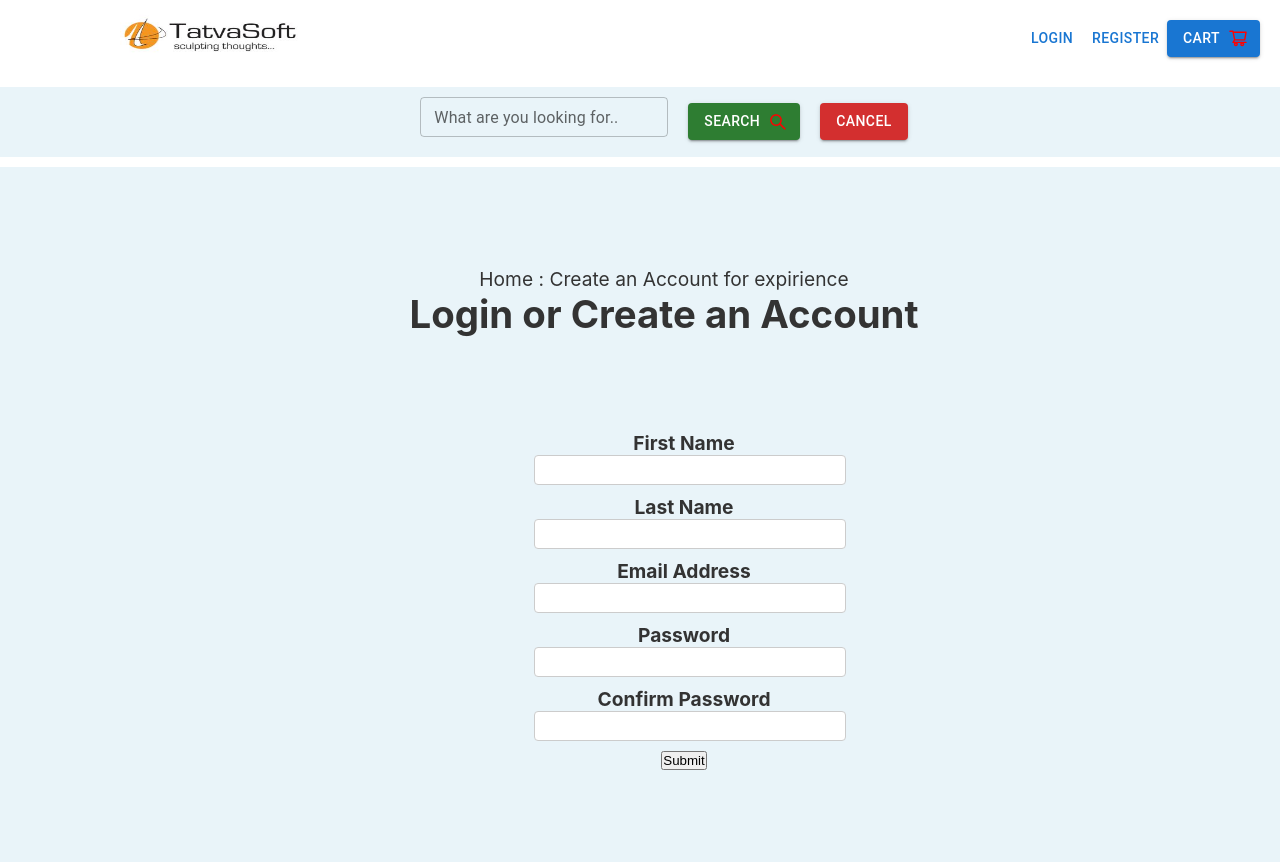
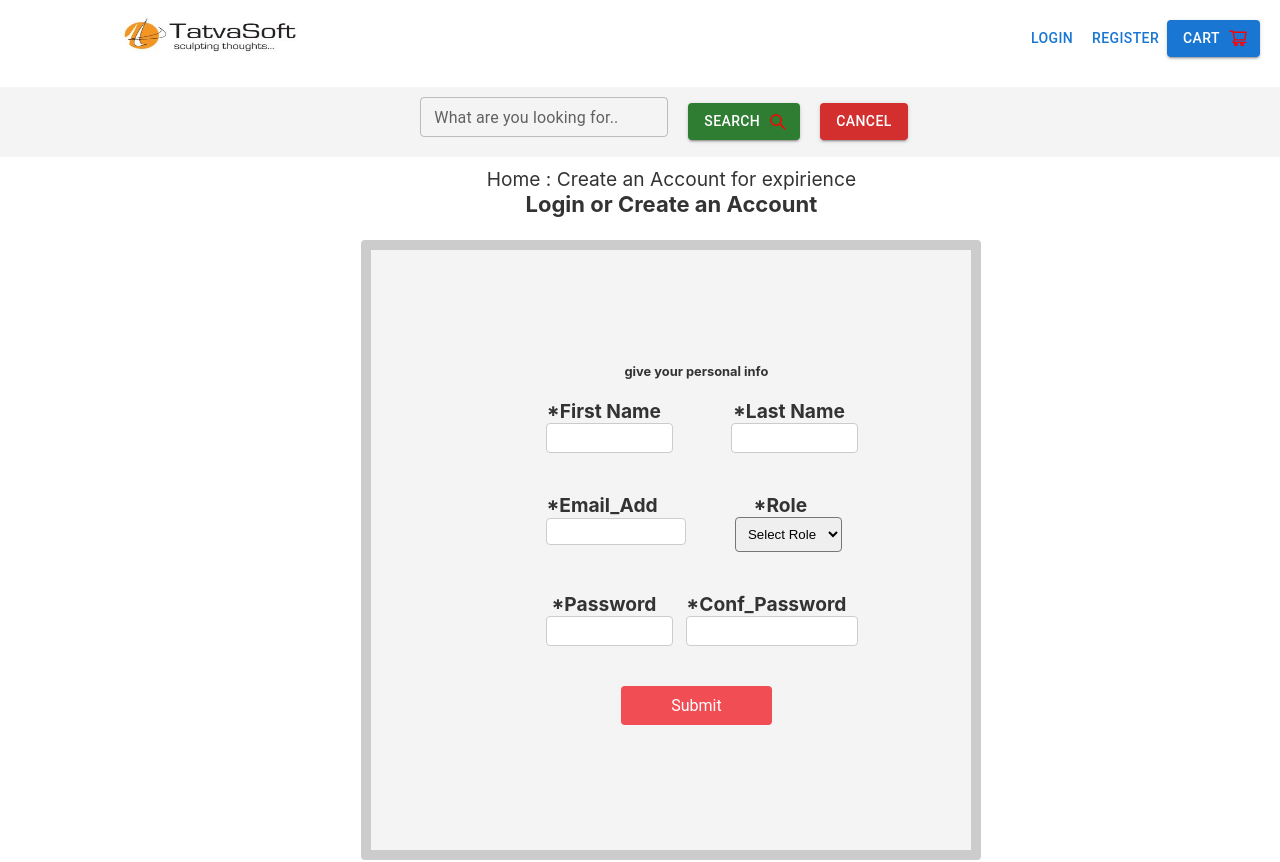
Before and after one commit to kartikmodi8347/tatvasoft-bookstore, a React (Create React App) app: page / in a window 1280 px wide. Shown: the top 862 px of the page. Built offline with nearby package versions, Linux system fonts and the light colour scheme.

Commit message:
put API on registration page

```diff
--- a/package.json
+++ b/package.json
@@ -9,12 +9,14 @@
     "@testing-library/jest-dom": "^5.16.5",
     "@testing-library/react": "^13.4.0",
     "@testing-library/user-event": "^13.5.0",
+    "axios": "^1.4.0",
     "formik": "^2.2.9",
     "react": "^18.2.0",
     "react-dom": "^18.2.0",
     "react-icons": "^4.8.0",
     "react-router-dom": "^6.11.2",
     "react-scripts": "5.0.1",
+    "react-toastify": "^9.1.3",
     "web-vitals": "^2.1.4"
   },
   "scripts": {
--- a/src/pages/Register.jsx
+++ b/src/pages/Register.jsx
@@ -1,84 +1,136 @@
-import React, { useState } from 'react';
+import React, { useState } from "react";
 //import { Link } from 'react-router-dom'
-import Header from '../components/Header'
-import Footer from '../components/Footer'
-import '../styles/Register.css'
-import { TextField, Button } from '@mui/material'
-import { AiOutlineSearch } from 'react-icons/ai';
+import Header from "../components/Header";
+import Footer from "../components/Footer";
+import "../styles/Register.css";
+import { TextField, Button } from "@mui/material";
+import { AiOutlineSearch } from "react-icons/ai";
 
 const RegistrationForm = () => {
-  const [firstName, setFirstName] = useState('');
-  const [lastName, setLastName] = useState('');
-  const [email, setEmail] = useState('');
-  const [password, setPassword] = useState('');
-  const [confirmPassword, setConfirmPassword] = useState('');
+  const [firstName, setFirstName] = useState("");
+  const [lastName, setLastName] = useState("");
+  const [email, setEmail] = useState("");
+  const [password, setPassword] = useState("");
+  const [confirmPassword, setConfirmPassword] = useState("");
   const [errors, setErrors] = useState({});
+  const [role, setRole] = useState("");
+  const [isSubmitted, setIsSubmitted] = useState(false);
+
 
   const validateForm = () => {
     const errors = {};
 
     //  for Validate FirstName using this formate
-    if (firstName.trim() === '') {
-      errors.firstName = 'First Name is required';
+    if (firstName.trim() === "") {
+      errors.firstName = "First Name is required";
     }
 
     // for Validate LastName using this formate
-    if (lastName.trim() === '') {
-      errors.lastName = 'Last Name is required';
+    if (lastName.trim() === "") {
+      errors.lastName = "Last Name is required";
     }
 
     // for Validate EmailAddress using this formate
-    if (email.trim() === '') {
-      errors.email = 'Email Address is required';
+    if (email.trim() === "") {
+      errors.email = "Email Address is required";
     } else if (!/\S+@\S+\.\S+/.test(email)) {
-      errors.email = 'Invalid Email Address';
+      errors.email = "Invalid Email Address";
     }
 
     //  for Validate Password must be this formate
-    if (password === '') {
-      errors.password = 'Password is required';
+    if (password === "") {
+      errors.password = "Password is required";
     } else if (password.length < 6) {
-      errors.password = 'Password must be at least 6 characters long';
+      errors.password = "Password must be at least 6 characters long";
     }
 
     //  for Validate ConfirmPassword must be same as Password
-    if (confirmPassword === '') {
-      errors.confirmPassword = 'Confirm Password is required';
+    if (confirmPassword === "") {
+      errors.confirmPassword = "Confirm Password is required";
     } else if (confirmPassword !== password) {
-      errors.confirmPassword = 'Passwords do not match';
+      errors.confirmPassword = "Passwords do not match";
     }
 
+    // for role puposes
+    if (role === "") {
+      errors.role = "Role is required";
+    }
     setErrors(errors);
 
     // Check if there are no errors
     return Object.keys(errors).length === 0;
   };
 
-  const handleSubmit = (e) => {
+  const handleSubmit = async (e) => {
     e.preventDefault();
 
     if (validateForm()) {
-      // Perform form submission or API call put API here
-      console.log('Form submitted!');
+      const formData = {
+        firstName,
+        lastName,
+        email,
+        password,
+        confirmPassword,
+        role,
+      };
+
+      try {
+        const response = await fetch("https://jsonplaceholder.typicode.com/posts", {
+          method: "POST",
+          headers: {
+            "Content-Type": "application/json",
+          },
+          body: JSON.stringify(formData),
+        });
+
+        if (response.ok) {
+          alert("User registered sucessfully");
+         // window.location.href = "/"
+          console.log("Form submitted!", formData);
+          console.log("Data stored on API successfully.");
+          setIsSubmitted(true);
+          setFirstName("");
+          setLastName("");
+          setEmail("");
+          setPassword("");
+          setConfirmPassword("");
+          setRole("");
+        }
+        else {
+          console.log("Form submission failed.");
+          // Handle form submission failure
+        }
+      } catch (error) {
+        console.log("An error occurred during form submission:", error);
+        // Handle error during form submission
+      }
     }
   };
 
+
+
   return (
     <>
-    <div className= "Reg-form">
+      <div className="register">
+        <p>Home : Create an Account for expirience</p>
+        <h2 className="txt">Login or Create an Account</h2>
+        <div className="Reg-form">
           <form onSubmit={handleSubmit}>
+          <h6>give your personal info</h6>
+            <div className="personal-information">
               <div>
-        <label htmlFor="firstName">First Name</label>
+                <label htmlFor="firstName">*First Name</label>
                 <input
                   type="text"
                   id="firstName"
                   value={firstName}
+
                   onChange={(e) => setFirstName(e.target.value)}
                 />
                 {errors.firstName && <span>{errors.firstName}</span>}
               </div>
               <div>
-        <label htmlFor="lastName">Last Name</label>
+                <label htmlFor="lastName">*Last Name</label>
                 <input
                   type="text"
                   id="lastName"
@@ -87,8 +139,11 @@ const RegistrationForm = () => {
                 />
                 {errors.lastName && <span>{errors.lastName}</span>}
               </div>
+            </div>
+
+            <div className="role-information">
               <div>
-        <label htmlFor="email">Email Address</label>
+                <label htmlFor="email">*Email_Add</label>
                 <input
                   type="email"
                   id="email"
@@ -98,7 +153,23 @@ const RegistrationForm = () => {
                 {errors.email && <span>{errors.email}</span>}
               </div>
               <div>
-        <label htmlFor="password">Password</label>
+                <label htmlFor="role">*Role</label>
+                <select
+                  id="role"
+                  value={role}
+                  onChange={(e) => setRole(e.target.value)}
+                >
+                  <option value="">Select Role</option>
+                  <option value="buyer">Buyer</option>
+                  <option value="seller">Seller</option>
+                </select>
+                {errors.role && <span>{errors.role}</span>}
+              </div>
+            </div>
+
+            <div className="leagel-information">
+              <div>
+                <label htmlFor="password">*Password</label>
                 <input
                   type="password"
                   id="password"
@@ -108,17 +179,24 @@ const RegistrationForm = () => {
                 {errors.password && <span>{errors.password}</span>}
               </div>
               <div>
-        <label htmlFor="confirmPassword">Confirm Password</label>
+                <label htmlFor="confirmPassword">*Conf_Password</label>
                 <input
                   type="password"
                   id="confirmPassword"
                   value={confirmPassword}
                   onChange={(e) => setConfirmPassword(e.target.value)}
                 />
-        {errors.confirmPassword && <span>{errors.confirmPassword}</span>}
+                {errors.confirmPassword && (
+                  <span>{errors.confirmPassword}</span>
+                )}
               </div>
-      <button type="submit">Submit</button>
+            </div>
+            <div className="btn-wrapper">
+            <button type="submit" onClick={() => setIsSubmitted(false)}> Submit</button>
+            </div>
           </form>
+        </div>
+
       </div>
     </>
   );
@@ -127,23 +205,26 @@ const RegistrationForm = () => {
 function Register() {
   return (
     <>
-     <Header/>
-
+      <Header />
 
       <div className="search">
+        <TextField label="What are you looking for.." size="small" />
+        <Button
+          variant="contained"
+          color="success"
+          endIcon={<AiOutlineSearch />}
+        >
+          Search
+        </Button>
+        <Button variant="contained" color="error">
+          Cancel
+        </Button>
+      </div>
 
-        <TextField label="What are you looking for.." size="small" />
-        <Button variant="contained" color="success" endIcon={<AiOutlineSearch />}>Search</Button>
-        <Button variant="contained" color='error'>Cancel</Button></div>
+      <RegistrationForm />
 
-      <div className="register">
-
-        <p>Home : Create an Account for expirience</p>
-        <h1>Login or Create an Account</h1><br />
-        <RegistrationForm />
-      </div>
       <Footer />
     </>
-  )
+  );
 }
 export default Register;
--- a/src/styles/Footer.css
+++ b/src/styles/Footer.css
@@ -4,7 +4,7 @@
     font-size: larger;
     height: 70px;
     text-align: center;
-    color: #333333;
+    color: #F9F9F9;
 
 
 }
--- a/src/styles/Register.css
+++ b/src/styles/Register.css
@@ -2,42 +2,120 @@
   margin: 0;
   padding: 0;
 }
+form {
+  height: 70px;
+  width: 300px;
+  flex-direction: column;
+  display: flex;
+  justify-content: center;
+  margin-left: 50px;
+  align-items: center;
+  gap:20px;
+}
+
 .register {
-    height: 100vh;
-    width: 103.75%;
-    background-color: #e9f4f9;
+  height: 90vh;
+  width: 101%;
+  background-color: white;
   color: #333333;
   font-size: larger;
   text-align: center;
   padding-top: 100px;
+  padding: 0px 25px;
+}
+
+.txt{
+   font-size: 22px;
+    margin-bottom: 3px;
+    padding-bottom: 20px
 }
 
 .search {
   height: 70px;
   width: 103.75%;
-    background: #e9f4f9;
+  background: #F4F4F4;
   display: flex;
   justify-content: center;
   align-items: center;
   gap:20px;
 }
 
-
-form {
-    display: flex;
-    flex-direction: column;
-    width: 300px;
-    margin-left: 40px;
-    justify-content: center;
-    align-items: center;
-    height: 100vh;
-  }
 .Reg-form {
   display: flex;
   justify-content: center;
   align-items: center;
-    height: 60vh; /* Adjust as needed */
+  background: #F4F4F4;
+  height: 70vh;
+  width: 70vh;
+  border: 10px solid #ccc;
+  padding: 20px; /*  space between the border and form content */
+  border-radius: 4px;
+  margin: auto;
 }
+
+.personal-information {
+  display: flex;
+  flex-direction: row;
+  justify-content: space-between;
+  margin-bottom: 10px;
+
+}
+ .personal-information > div {
+  flex-basis: calc(40% - 5px);
+}
+
+div.personal-information span {
+  color: rgb(255, 0, 0);
+  font-size: 0.875rem;
+}
+
+.role-information {
+  display: flex;
+  flex-direction: row;
+  justify-content: space-between;
+  margin-bottom: 10px;
+}
+
+.role-information > div {
+  flex-basis: calc(40% - 4px);
+}
+
+
+div.role-information label {
+  margin-right: 1rem;
+  font-weight: bold;
+  margin-bottom: 10px;
+}
+
+div.role-information select {
+  padding: 8px;
+
+  border-radius: 4px;
+}
+
+div.role-information span {
+  color: rgb(255, 0, 0);
+  font-size: 0.875rem;
+}
+
+
+.leagel-information {
+  display: flex;
+  flex-direction: row;
+  justify-content: space-between;
+  margin-bottom: 10px;
+
+}
+.leagel-information > div {
+  flex-basis: calc(40% - 5px);
+}
+
+div.leagel-information span {
+  color: rgb(255, 0, 0);
+  font-size: 0.875rem;
+}
+
+
 div {
   margin-bottom: 10px;
 }
@@ -59,14 +137,16 @@ form {
 
 #firstName,
 #lastName,
-  #email {
+#email
+#role{
   font-size: 15px;
   font-family: 'Roboto', sans-serif;
-    color: #414141;
+
 }
 
-  #email {
-    margin-top: 0;
+#email
+#role {
+  margin-top: 10px;
 }
 
 #password,
@@ -75,3 +155,22 @@ form {
   font-family: 'Roboto', sans-serif;
   color: #414141;
 }
+
+button[type="submit"] {
+  background-color: #f14d54;
+  color: white;
+  padding: 10px 50px;
+  border: none;
+  border-radius: 4px;
+  cursor: pointer;
+  font-size: 16px;
+  font-family: 'Roboto', sans-serif;
+}
+
+button[type="submit"]:hover {
+  background-color: #c24e54;
+}
+
+button[type="submit"]:focus {
+  outline: none;
+}
```
Also changed, not shown: src/styles/Login.css (+4 -5 lines), 1 other file (tests, documents, lock files or other folders). Lines whose indentation alone changed are shown as unchanged.
